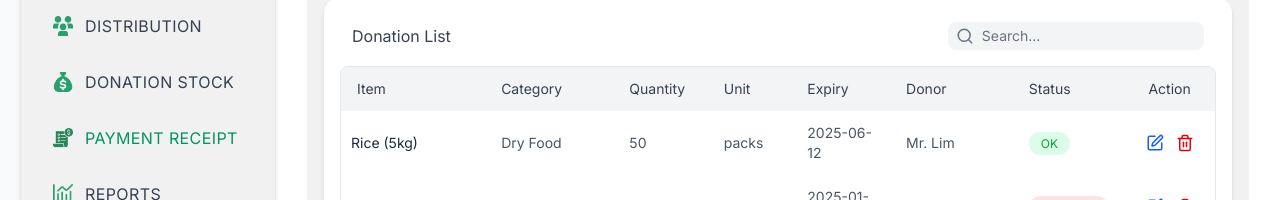
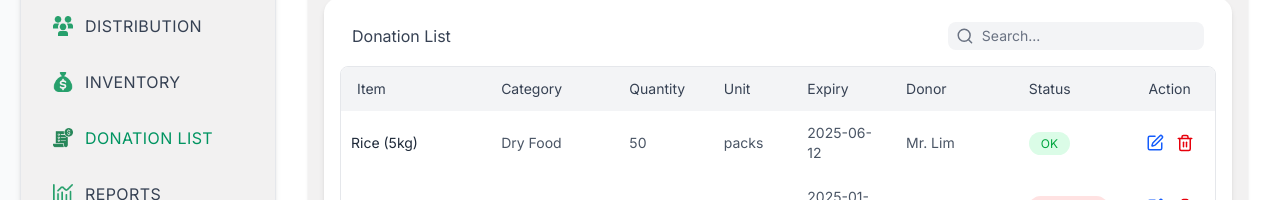
Before and after one commit to danishirwan2424/hopelates, a React (Vite) app: page /staff-receipt in a window 1280 px wide. Shown: the part 347-547 px from the top of the page. Built offline with nearby package versions, Linux system fonts and the light colour scheme.

Commit message:
Update Staff Sidebar

```diff
--- a/src/pages/staff/StaffPage_cmp/StaffSideBar.jsx
+++ b/src/pages/staff/StaffPage_cmp/StaffSideBar.jsx
@@ -41,8 +41,8 @@ function StaffSideBar() {
     { name: "DASHBOARD", path: "/staff-dashboard", icon: DashboardIcon },
     { name: "APPLICATION", path: "/staff-application", icon: ApplicationIcon },
     { name: "DISTRIBUTION", path: "/staff-distribution", icon: DistributionIcon },
-    { name: "DONATION STOCK", path: "/staff-donation", icon: DonationStockIcon },
-    { name: "PAYMENT RECEIPT", path: "/staff-receipt", icon: ReceiptIcon },
+    { name: "INVENTORY", path: "/staff-donation", icon: DonationStockIcon },
+    { name: "DONATION LIST", path: "/staff-receipt", icon: ReceiptIcon },
     { name: "REPORTS", path: "/staff-report", icon: ReportsIcon },
     { name: "PROFILE", path: "/staff-profile", icon: ProfileIcon },
   ];
```
